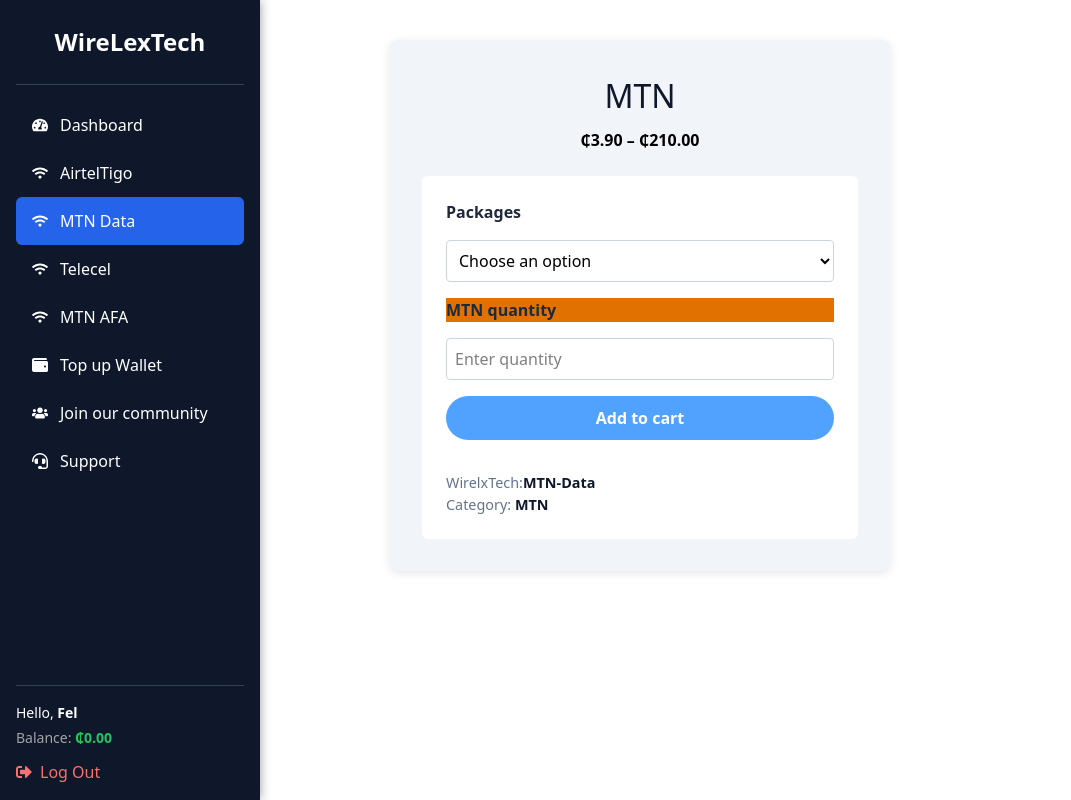
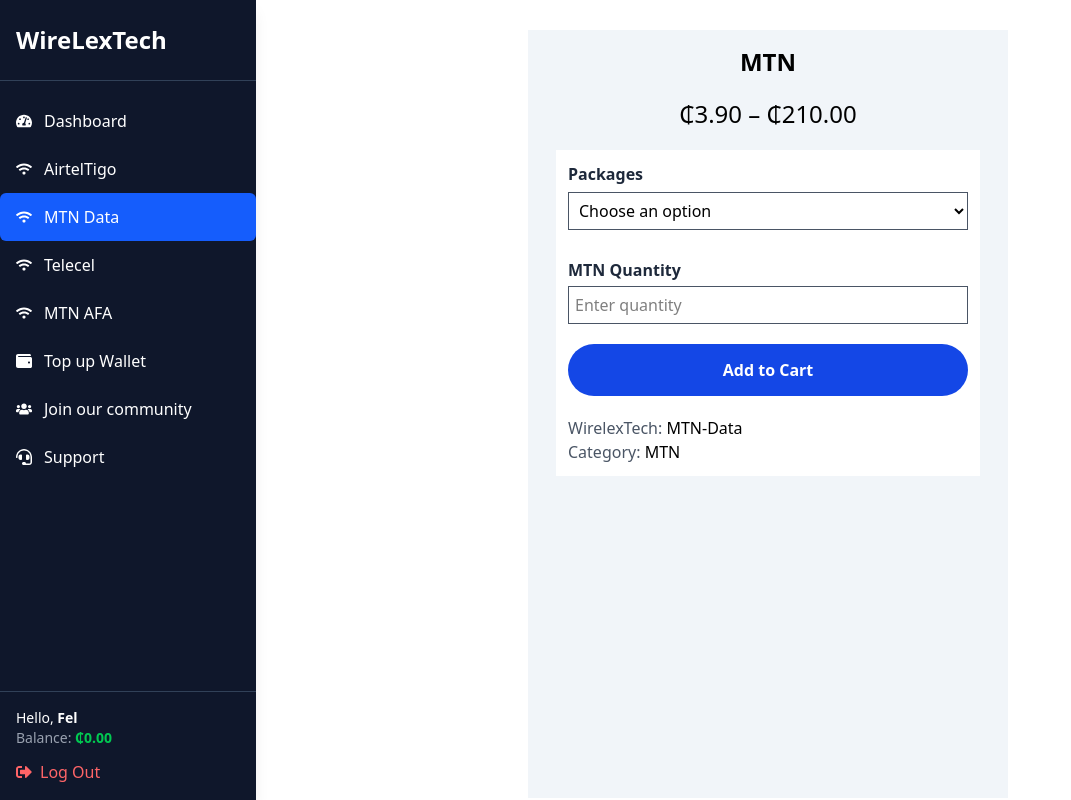
Before and after one commit to FastTech20/WirelexTech, a React (Vite) app: page /mtn-data in a window 1280 px wide. Shown: the whole page, without its empty margins (0-1071 px from the left). Built offline with nearby package versions, Linux system fonts and the light colour scheme.

Commit message:
styled with tailwind

```diff
--- a/src/components/layout/Navbar.jsx
+++ b/src/components/layout/Navbar.jsx
@@ -1,7 +1,7 @@
 import React from "react";
 
 const Navbar = () => {
-  return <div className="">Navbar</div>;
+  return <div className=""></div>;
 };
 
 export default Navbar;
--- a/src/components/layout/Sidebar.jsx
+++ b/src/components/layout/Sidebar.jsx
@@ -1,53 +1,105 @@
-// src/components/Sidebar.js
-import React from 'react';
-import { NavLink } from 'react-router-dom';
+import React, { useState } from "react";
+import { NavLink } from "react-router-dom";
 import {
-  FaTachometerAlt, FaWifi, FaMoneyBillWave, FaWallet, FaUser,
-  FaPlug, FaUsers, FaHeadset, FaSignOutAlt
-} from 'react-icons/fa';
-
-import '../Style/Sidebar.css';
+  FaTachometerAlt,
+  FaWifi,
+  FaWallet,
+  FaUsers,
+  FaHeadset,
+  FaSignOutAlt,
+  FaBars,
+  FaTimes,
+} from "react-icons/fa";
 
 const navItems = [
-  { name: 'Dashboard', path: '/', icon: <FaTachometerAlt /> },
-  // { name: 'Services', path: '/services', icon: <FaPlug /> },
-  { name: 'AirtelTigo', path: '/airtel-tigo', icon: <FaWifi /> },
-  { name: 'MTN Data', path: '/mtn-data', icon: <FaWifi /> },
-  { name: 'Telecel', path: '/telecel', icon: <FaWifi /> },
-  { name: 'MTN AFA', path: '/mtn-afa', icon: <FaWifi /> },
-  { name: 'Top up Wallet', path: '/wallet', icon: <FaWallet /> },
-  { name: 'Join our community', path: '/community', icon: <FaUsers /> },
-  { name: 'Support', path: '/support', icon: <FaHeadset /> },
+  { name: "Dashboard", path: "/", icon: <FaTachometerAlt /> },
+  { name: "AirtelTigo", path: "/airtel-tigo", icon: <FaWifi /> },
+  { name: "MTN Data", path: "/mtn-data", icon: <FaWifi /> },
+  { name: "Telecel", path: "/telecel", icon: <FaWifi /> },
+  { name: "MTN AFA", path: "/mtn-afa", icon: <FaWifi /> },
+  { name: "Top up Wallet", path: "/wallet", icon: <FaWallet /> },
+  { name: "Join our community", path: "/community", icon: <FaUsers /> },
+  { name: "Support", path: "/support", icon: <FaHeadset /> },
 ];
 
 const Sidebar = () => {
+  const [open, setOpen] = useState(false);
+
   return (
-    <div className="sidebar">
+    <>
+      {/* Mobile Navbar (Hamburger only, no text) */}
+      <div className="lg:hidden bg-slate-900 text-white flex
+      items-center  shadow-md absolute z-50 w-8 h-8 p-2 cursor-pointer " onClick={() => setOpen(true)}>
+        <button className="cursor-pointer" onClick={() => setOpen(true)}>
+          <FaBars size={15} />
+        </button>
+      </div>
+
+      {/* Overlay (click outside to close) */}
+      {open && (
+        <div
+          className="fixed inset-0 bg-black/50 z-40 lg:hidden"
+          onClick={() => setOpen(false)}
+        />
+      )}
+
+      {/* Sidebar */}
+      <div
+        className={`fixed top-0 left-0 h-screen w-64 bg-slate-900 text-white flex flex-col justify-between shadow-lg transform transition-transform duration-300 z-50
+        ${open ? "translate-x-0" : "-translate-x-full"}
+        lg:translate-x-0 lg:static`}
+      >
         <div>
-        <div className="logo">WireLexTech</div>
-        <nav className="nav">
+          {/* Header with Logo + Close Button */}
+          <div className="flex items-center justify-between px-4 py-6 border-b border-slate-700">
+            <span className="text-2xl font-bold">WireLexTech</span>
+            {/* Close Button (mobile only) */}
+            <button
+              onClick={() => setOpen(false)}
+              className="lg:hidden text-gray-300 hover:text-white"
+            >
+              <FaTimes size={22} />
+            </button>
+          </div>
+
+          {/* Navigation */}
+          <nav className="flex flex-col mt-4">
             {navItems.map(({ name, path, icon }) => (
               <NavLink
+                key={name}
                 to={path}
-              key={name}
-              className="nav-item"
-              activeclassname="active"
+                className={({ isActive }) =>
+                  `flex items-center gap-3 px-4 py-3 rounded-md transition-colors
+                  ${isActive ? "bg-blue-600" : "hover:bg-slate-800"}`
+                }
+                // ⚡ Don't auto-close on click; let user close manually
               >
-              {icon} <span>{name}</span>
+                {icon}
+                <span>{name}</span>
               </NavLink>
             ))}
           </nav>
         </div>
 
-      <div className="footer">
-        <div className="user-info">Hello, <strong>Fel</strong></div>
-        <div className="balance">Balance: <span>₵0.00</span></div>
-        {/* <button className="topup-btn">Top Up</button> */}
-        <NavLink to="/logout" className="logout">
+        {/* Footer */}
+        <div className="p-4 border-t border-slate-700">
+          <div className="text-sm">
+            Hello, <strong>Fel</strong>
+          </div>
+          <div className="text-sm text-gray-400">
+            Balance: <span className="text-green-500 font-bold">₵0.00</span>
+          </div>
+          <NavLink
+            to="/logout"
+            className="flex items-center gap-2 mt-3 text-red-400 hover:text-red-500"
+            // logout should close sidebar
+            onClick={() => setOpen(false)}
+          >
             <FaSignOutAlt /> Log Out
           </NavLink>
         </div>
       </div>
+    </>
   );
 };
 
--- a/src/components/pages/AirtleTigo.jsx
+++ b/src/components/pages/AirtleTigo.jsx
@@ -1,26 +1,28 @@
 // src/componets/pages/AirtleTigo.jsx
 import React from 'react';
-import '../Style/airteltigo.css';
+// import '../Style/airteltigo.css';
 
 const AirtelTigo = () => {
   return (
-    <div className="airteltigo-container">
-      <div className="airteltigo-title">AirtelTigo</div>
-      <div className="airteltigo-price">₵3.90 – ₵210.00</div>
+    <div className="bg-[#f1f5f9] mx-auto text-left h-full p-4 mt-3.5 max-w-120">
+      <div className="text-xl md:text-2xl font-bold text-center">AirtelTigo</div>
+      <div className="text-green-400 mt-5 mb-5 text-center text-xl md:text-2xl">₵3.90 – ₵210.00</div>
 
-      <label>Packages</label>
-      <select className="package-select">
+      <label className='text-[#1e293b] font-bold'>Packages</label><br></br>
+      <select className="border-1 border-gray mt-1.5 mb-7 w-full p-1.5">
         <option>Choose an option</option>
         <option>₵3.90 - 300MB</option>
         <option>₵10.00 - 1GB</option>
         <option>₵20.00 - 2.5GB</option>
         {/* Add more as needed */}
       </select>
+      <br></br>
 
-      <label>AirtelTigo Quantity</label>
-      <input className="quantity-input" type="number" min="1" placeholder="Enter quantity" />
+      <label className='text-[#1e293b] font-bold'>AirtelTigo Quantity</label><br></br>
+      <input className="border-1 border-gray mt-1 w-full p-1.5" type="number" min="1" placeholder="Enter quantity" />
 
-      <button className="add-to-cart-btn">Add to Cart</button>
+      <br></br>
+      <button className="bg-blue-700 text-white font-bold mt-5 mb-5 p-3.5 rounded-md cursor-pointer">Add to Cart</button>
 
       <div className="meta-info">
         <p>SKU: iShare</p>
--- a/src/components/pages/Dashboard.jsx
+++ b/src/components/pages/Dashboard.jsx
@@ -1,34 +1,45 @@
 // src/components/Dashboard.js
 import React from 'react';
-import '../Style/dashboard.css'
+// import '../Style/dashboard.css'
 
 const Dashboard = () => {
   return (
-    <div className="dashboard">
-      <h1 className="welcome">Welcome, <span>Fel</span></h1>
+    <div className="bg-[#f1f5f9] min-h-screen pt-6 md:pt-4 md:pl-7 lg:pl-7
+   sm:ml-0 sm:pl-3.5">
 
-      <div className="dashboard-cards">
-        <div className="card balance-card">
-          <p className="label">Current Balance</p>
-          <h2>₵0.00</h2>
-          <button className="topup-button bg-amber-200 text-green-400">Top Up</button>
-        </div>
+      <h1 className="text-2xl font-extrabold text-blue-700 pl-2.5">Welcome, <span>Fel</span></h1>
 
-        <div className="card">
-          <p className="label">Total Orders</p>
-          <h2>0</h2>
-        </div>
+      <div className="grid gap-5
+  grid-cols-1
+  sm:grid-cols-1
+  md:grid-cols-2
+  lg:grid-cols-3
+  p-3">
 
-        <div className="card">
-          <p className="label">Total Sales</p>
-          <h2>GH₵ 0.00</h2>
-        </div>
+  <div className="bg-white h-40 p-3.5 rounded-lg shadow-2xl hover:-translate-y-2 transition duration-200 cursor-pointer">
+    <p className="mt-1">Current Balance</p>
+    <h2 className="mt-1 mb-3.5 font-bold text-2xl">₵0.00</h2>
+    <button className="bg-blue-700 rounded-md w-full text-white font-bold p-4 cursor-pointer">
+      Top Up
+    </button>
+  </div>
 
-        <div className="card">
-          <p className="label">Current Commission</p>
-          <h2>GH₵ 0.00</h2>
-        </div>
-      </div>
+  <div className="bg-white h-40 p-3.5 rounded-lg shadow-2xl hover:-translate-y-2 transition duration-200 cursor-pointer">
+    <p className="mt-1">Total Orders</p>
+    <h2 className="mt-1 mb-3.5 font-bold text-2xl">0</h2>
+  </div>
+
+  <div className="bg-white h-40 p-3.5 rounded-lg shadow-2xl hover:-translate-y-2 transition duration-200 cursor-pointer">
+    <p className="mt-1">Sales</p>
+    <h2 className="mt-1 mb-3.5 font-bold text-2xl">₵0.00</h2>
+  </div>
+
+  <div className="bg-white h-40 p-3.5 rounded-lg shadow-2xl hover:-translate-y-2 transition duration-200 cursor-pointer">
+    <p className="mt-1">Current Commission</p>
+    <h2 className="mt-1 mb-3.5 font-bold text-2xl">₵0.00</h2>
+  </div>
+</div>
+
     </div>
   );
 };
--- a/src/components/pages/MTN.jsx
+++ b/src/components/pages/MTN.jsx
@@ -1,32 +1,38 @@
+// src/componets/pages/AirtleTigo.jsx
 import React from 'react';
-// import '../Style/airtime.css';
+// import '../Style/airteltigo.css';
 
 const MTN = () => {
   return (
-    <div className="airtime-container">
-      <h1 className="airtime-title">MTN</h1>
-      <p className="airtime-price">₵3.90 – ₵210.00</p>
+    <div className="bg-[#f1f5f9] mx-auto text-left h-full p-4 mt-3.5 max-w-120">
+      <div className="text-xl md:text-2xl font-bold text-center">MTN</div>
+      <div className=" mt-5 mb-5 text-center text-xl md:text-2xl">₵3.90 – ₵210.00</div>
 
-      <div className="airtime-card">
-        <label className="airtime-label">Packages</label>
-        <select className="airtime-select">
-          <option>Choose an option</option>
-          <option>₵5 - 500MB</option>
-          <option>₵10 - 1GB</option>
-          <option>₵20 - 2.5GB</option>
-        </select>
 
-        <label className="airtime-label text-white bg-amber-600 ">MTN quantity</label>
-        <input type="number" className="airtime-input" placeholder="Enter quantity" />
+      <div className='bg-white p-3 m-3'>
+          <label className='text-[#1e293b] font-bold'>Packages</label><br></br>
+          <select className="border-1 border-gray-600 mt-1.5 mb-7 w-full p-1.5">
+            <option>Choose an option</option>
+            <option>₵3.90 - 300MB</option>
+            <option>₵10.00 - 1GB</option>
+            <option>₵20.00 - 2.5GB</option>
+            {/* Add more as needed */}
+          </select>
+          <br></br>
 
-        <button className="bg-blue-400 rounded-3xl p-2.5 font-bold text-white
-        hover:cursor-pointer hover: scale-100">Add to cart</button>
+          <label className='text-[#1e293b] font-bold'>MTN Quantity</label><br></br>
+          <input className="border-1 border-gray-600 mt-1 w-full p-1.5" type="number" min="1" placeholder="Enter quantity" />
 
-        <div className="airtime-footer">
-          <p> WirelxTech:<span className="airtime-tag">MTN-Data</span></p>
-          <p>Category: <span className="airtime-tag">MTN</span></p>
-        </div>
+          <br></br>
+          <button className="bg-blue-700 text-white font-bold mt-5 mb-5 p-3.5
+          rounded-4xl cursor-pointer w-full">Add to Cart</button>
+
+          <div className="meta-info text-gray-600">
+            <p>WirelexTech: <span className='text-black'>MTN-Data</span></p>
+            <p>Category: <span className='text-black'>MTN</span></p>
+          </div>
       </div>
+
     </div>
   );
 };
--- a/src/components/pages/Telecel.jsx
+++ b/src/components/pages/Telecel.jsx
@@ -1,31 +1,38 @@
+// src/componets/pages/AirtleTigo.jsx
 import React from 'react';
-import '../Style/airtime.css';
+// import '../Style/airteltigo.css';
 
 const Telecel = () => {
   return (
-    <div className="airtime-container">
-      <h1 className="airtime-title">Telecel</h1>
-      <p className="airtime-price">₵3.90 – ₵210.00</p>
+    <div className="bg-[#f1f5f9] mx-auto text-left h-full p-4 mt-3.5 max-w-120">
+      <div className="text-xl md:text-2xl font-bold text-center">Telecel</div>
+      <div className=" mt-5 mb-5 text-center text-xl md:text-2xl">₵3.90 – ₵210.00</div>
 
-      <div className="airtime-card">
-        <label className="airtime-label">Packages</label>
-        <select className="airtime-select">
-          <option>Choose an option</option>
-          <option>₵5 - 400MB</option>
-          <option>₵10 - 1.2GB</option>
-          <option>₵20 - 3GB</option>
-        </select>
 
-        <label className="airtime-label">Telecel quantity</label>
-        <input type="number" className="airtime-input" placeholder="Enter quantity" />
+      <div className='bg-white p-3 m-3'>
+          <label className='text-[#1e293b] font-bold'>Packages</label><br></br>
+          <select className="border-1 border-gray-600 mt-1.5 mb-7 w-full p-1.5">
+            <option>Choose an option</option>
+            <option>₵3.90 - 300MB</option>
+            <option>₵10.00 - 1GB</option>
+            <option>₵20.00 - 2.5GB</option>
+            {/* Add more as needed */}
+          </select>
+          <br></br>
 
-        <button className="airtime-button">Add to cart</button>
+          <label className='text-[#1e293b] font-bold'>Telecel Quantity</label><br></br>
+          <input className="border-1 border-gray-600 mt-1 w-full p-1.5" type="number" min="1" placeholder="Enter quantity" />
 
-        <div className="airtime-footer">
-          <p>SKU: <span className="airtime-tag">Telecel-Data</span></p>
-          <p>Category: <span className="airtime-tag">Telecel</span></p>
-        </div>
+          <br></br>
+          <button className="bg-blue-700 text-white font-bold mt-5 mb-5 p-3.5
+          rounded-4xl cursor-pointer w-full">Add to Cart</button>
+
+          <div className="meta-info text-gray-600">
+            <p>WirelexTech: <span className='text-black'>Telecel-Data</span></p>
+            <p>Category: <span className='text-black'>Telecel</span></p>
+          </div>
       </div>
+
     </div>
   );
 };
```
Lines whose indentation alone changed are shown as unchanged.
